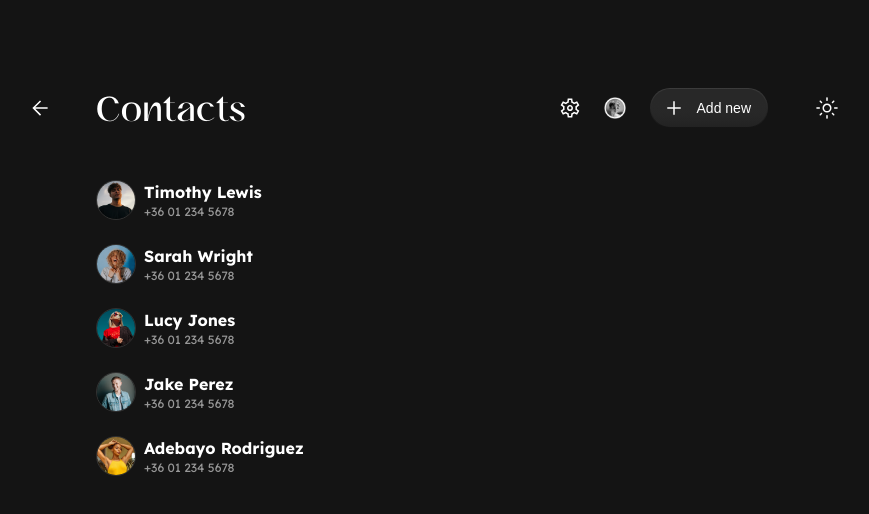
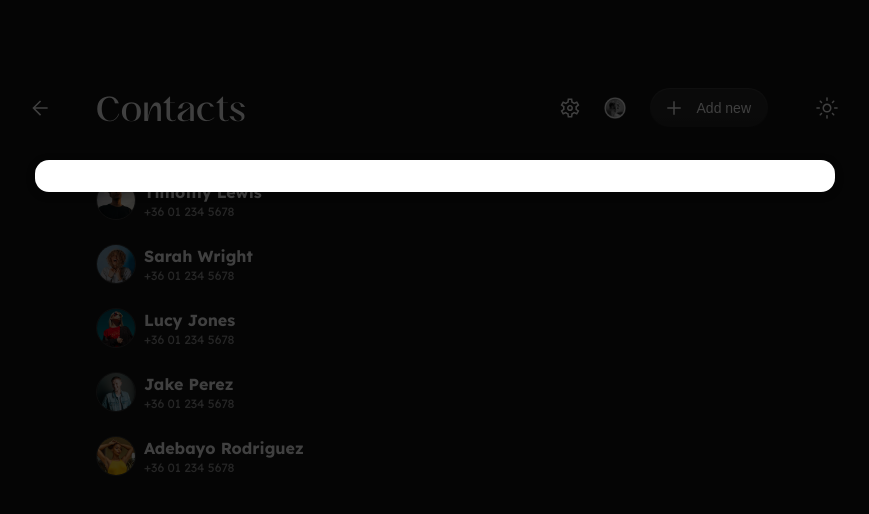
Before and after one commit to peterfulop/contacts-app, a React (Vite) app: page / in a window 1280 px wide. Both pictures are taken after a click on the button "Add new". Shown: the top 514 px of the page, without its empty margins (205-1074 px from the left). Built offline with nearby package versions, Linux system fonts and the light colour scheme.

Commit message:
feat(*): modal integration in progress...

```diff
--- a/index.html
+++ b/index.html
@@ -7,6 +7,7 @@
     <title>Vite + React + TS</title>
   </head>
   <body>
+    <div id="overlays"></div>
     <div id="root"></div>
     <script type="module" src="/src/main.tsx"></script>
   </body>
--- a/src/App.tsx
+++ b/src/App.tsx
@@ -1,12 +1,13 @@
 import { Contacts } from './componets/pages/contacts';
 import { Theme } from './theme/theme-provider';
 
+import { useState } from 'react';
+import Modal from './componets/component-library/modal/modal';
 import styled from './theme/styled';
 
 export const Div = styled('div')({
   display: 'flex',
   flexDirection: 'row',
-  // paddingTop: '120px',
   paddingTop: '60px',
   justifyContent: 'center',
   width: '100%',
@@ -17,10 +18,13 @@ export const Col = styled('div')({
 });
 
 function App() {
+  const [modalVisible, setModalVisible] = useState(false);
+
   return (
     <Theme>
+      {modalVisible && <Modal onClose={() => setModalVisible(false)} />}
       <Div>
-        <Contacts />
+        <Contacts onShowModal={setModalVisible} />
       </Div>
     </Theme>
   );
--- a/src/componets/component-library/contacts/contact-list-item.tsx
+++ b/src/componets/component-library/contacts/contact-list-item.tsx
@@ -30,22 +30,22 @@ const Avatar = styled('img')(({ theme }) => ({
   borderRadius: '20px',
 }));
 
-const ContactData = styled('div')(({ theme }) => ({
+const ContactData = styled('div')({
   display: 'flex',
   justifyContent: 'space-between',
   gap: '8px',
-}));
+});
 
-const ContactActions = styled('div')(({ theme }) => ({
+const ContactActions = styled('div')({
   visibility: 'hidden',
   position: 'relative',
-}));
+});
 
-const Buttons = styled('div')(({ theme }) => ({
+const Buttons = styled('div')({
   display: 'flex',
   justifyContent: 'space-between',
   gap: '2px',
-}));
+});
 
 const DropdownList = styled('div')(({ theme }) => ({
   position: 'absolute',
@@ -118,7 +118,7 @@ export const ContactListItem = (props: { contact: Contact }) => {
             theme={'SECONDARY'}
             onClick={() => setDropdownMenu((prevState) => !prevState)}
             isActive={dropdownMenu}
-            activeColor={theme.colors.G60}
+            activeColor={theme.colors.G80}
           />
         </Buttons>
         {dropdownMenu && (
--- /dev/null
+++ b/src/componets/component-library/modal/Modal.module.css
@@ -0,0 +1,40 @@
+.backdrop {
+  position: fixed;
+  top: 0;
+  left: 0;
+  width: 100%;
+  height: 100vh;
+  z-index: 20;
+  background-color: rgba(0, 0, 0, 0.75);
+}
+
+.modal {
+  position: fixed;
+  width: 90%;
+  max-width: 50rem;
+  top: 20vh;
+  left: 5%;
+  background-color: white;
+  padding: 1rem;
+  border-radius: 14px;
+  box-shadow: 0 2px 8px rgba(0, 0, 0, 0.25);
+  z-index: 30;
+  animation: slide-down 300ms ease-out forwards;
+}
+
+@media (min-width: 768px) {
+  .modal {
+    left: calc(50% - 25rem);
+  }
+}
+
+@keyframes slide-down {
+  from {
+    opacity: 0;
+    transform: translateY(-3rem);
+  }
+  to {
+    opacity: 1;
+    transform: translateY(0);
+  }
+}
--- /dev/null
+++ b/src/componets/component-library/modal/modal.tsx
@@ -0,0 +1,34 @@
+import { Fragment } from 'react';
+import ReactDOM from 'react-dom';
+import styles from './Modal.module.css';
+
+const Backdrop = (props: any) => {
+  return <div onClick={props.onClose} className={styles.backdrop}></div>;
+};
+
+const ModalOverlay = (props: any) => {
+  return (
+    <div className={styles.modal}>
+      <div className={styles.content}>{props.children}</div>
+    </div>
+  );
+};
+
+const portalElement = document.getElementById('overlays') as HTMLElement;
+
+const Modal = (props: any) => {
+  return (
+    <Fragment>
+      {ReactDOM.createPortal(
+        <Backdrop onClose={props.onClose} />,
+        portalElement
+      )}
+      {ReactDOM.createPortal(
+        <ModalOverlay>{props.children}</ModalOverlay>,
+        portalElement
+      )}
+    </Fragment>
+  );
+};
+
+export default Modal;
--- a/src/componets/pages/contacts.tsx
+++ b/src/componets/pages/contacts.tsx
@@ -45,7 +45,9 @@ const Section = styled('section')({
   width: '100%',
 });
 
-export const Contacts = () => {
+export const Contacts = (props: {
+  onShowModal: React.Dispatch<React.SetStateAction<boolean>>;
+}) => {
   const [contacts, setContacts] = useState<Contact[] | null>();
 
   useEffect(() => {
@@ -95,6 +97,7 @@ export const Contacts = () => {
               theme={'PRIMARY'}
               icon={'Add'}
               label={t(TEXT.buttons.addNew)}
+              onClick={() => props.onShowModal(true)}
             />
           </HeaderActions>
         </Header>
```
